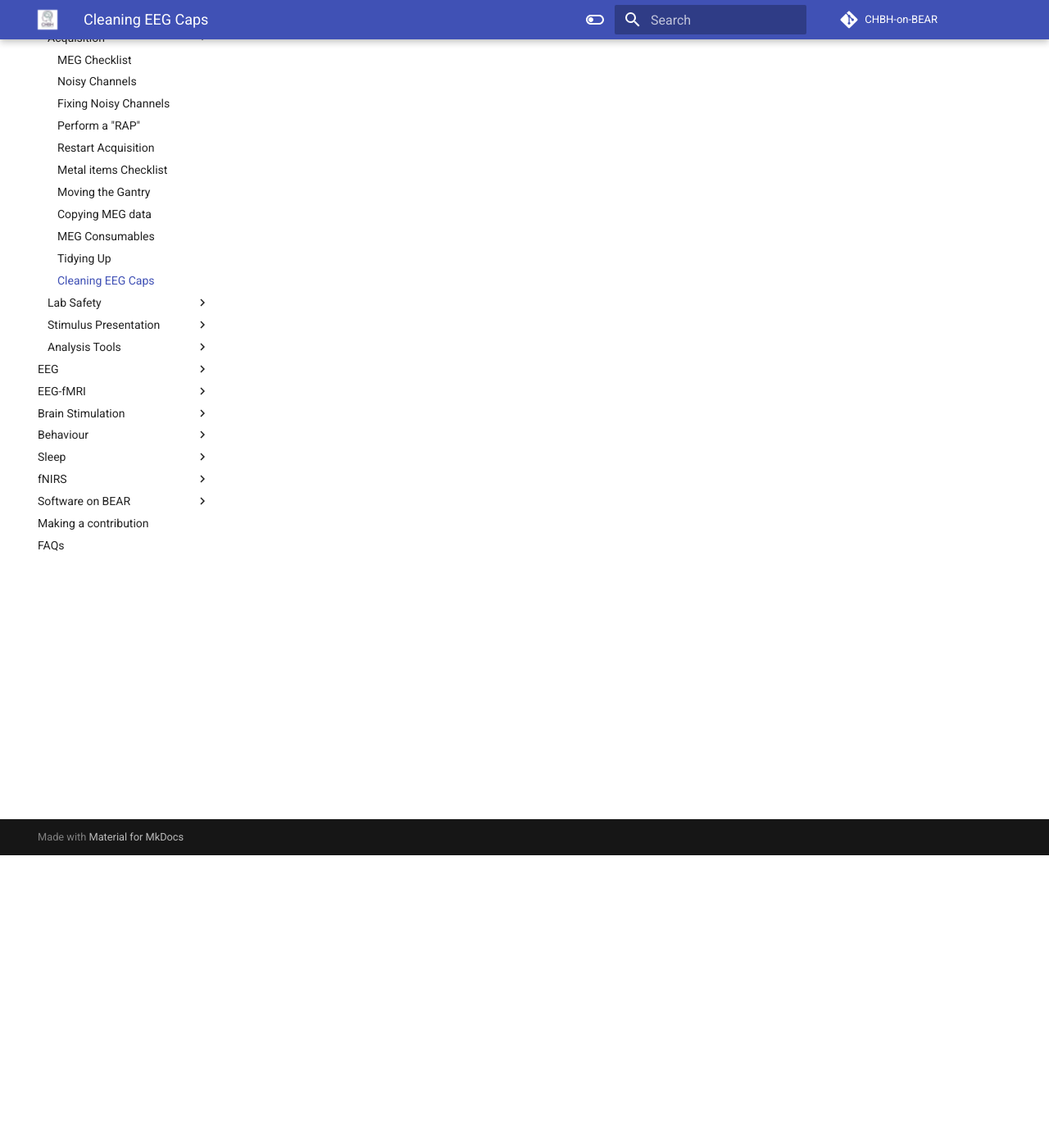
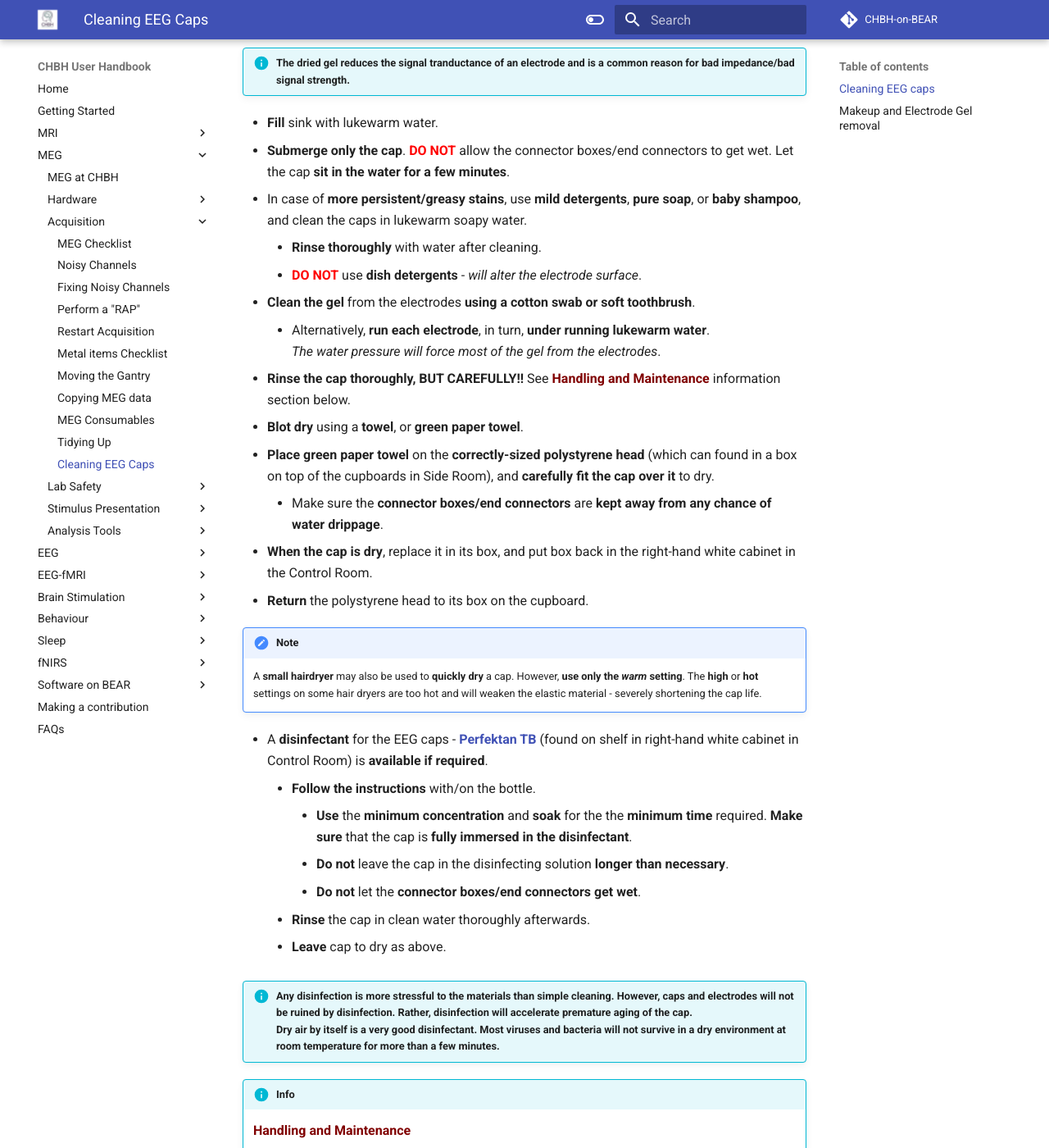
Before and after one commit to chbh-opensource/chbh-on-bear, an MkDocs documentation site: the page built from docs/meg/acquisition/cleaning_eeg_caps.md, in a window 1280 px wide and 1400 px high, scrolled down 357 px. Shown: the whole window at 82% size. Built offline with MkDocs 1.6.1 and Material for MkDocs 9.7.7, drawn with Linux system fonts in a browser that asks for light colours; comment, search, counter and statistics services are not loaded; some of the changed text lies outside the part shown.

Commit message:
adding Cleaning EEG caps page

```diff
--- a/docs/meg/acquisition/cleaning_eeg_caps.md
+++ b/docs/meg/acquisition/cleaning_eeg_caps.md
@@ -1,3 +1,58 @@
-# Cleaning EEG caps
+# Cleaning EEG caps / Makeup & EEG gel removal
 
-Some text
+**<p style="font-size:20px; ">Please <span style="color:red"> do not</span> use the <span style="color:red">toilet sinks</span> for any of the following purposes.**</p>
+
+## Cleaning EEG caps
+
+**Use** the <span style="color:blue">**ground floor shower **</span> (just outside the MEG corridor) sink,  or the <span style="color:blue">**first floor shower**</span> sink for cleaning the EEG caps.
+
+**Clean the caps** immediately after each use, ideally **before** the electrolyte gel/paste starts **drying**.
+
+!!! info "The dried gel reduces the signal tranductance of an electrode and is a common reason for bad impedance/bad signal strength."
+
+- **Fill** sink with lukewarm water.
+- **Submerge only the cap**. <span style="color:red">**DO NOT**</span> allow the connector boxes/end connectors to get wet. Let the cap **sit in the water for a few minutes**.
+- In case of **more persistent/greasy stains**, use **mild detergents**, **pure soap**, or **baby shampoo**, and clean the caps in lukewarm soapy water.
+	 - **Rinse thoroughly** with water after cleaning.
+	 - <span style="color:red">**DO NOT**</span> use **dish detergents** - *will alter the electrode surface*.
+- **Clean the gel** from the electrodes **using a cotton swab or soft toothbrush**.
+	 - Alternatively, **run each electrode**, in turn, **under running lukewarm water**.<br /> *The water pressure will force most of the gel from the electrodes*.
+- **Rinse the cap thoroughly, BUT CAREFULLY!!** See <span style="color:maroon">**Handling and Maintenance**</span> information section below.
+- **Blot dry** using a **towel**, or **green paper towel**.
+- **Place green paper towel** on the **correctly-sized polystyrene head** (which can found in a box on top of the cupboards in Side Room), and **carefully fit the cap over it** to dry.
+	 - Make sure the **connector boxes/end connectors** are **kept away from any chance of water drippage**.
+- **When the cap is dry**, replace it in its box, and put box back in the right-hand white cabinet in the Control Room.
+- **Return** the polystyrene head to its box on the cupboard.
+
+!!! note
+	A **small hairdryer** may also be used to **quickly dry** a cap. However, **use only the *warm* setting**. The **high** or **hot** settings on some hair dryers are too hot and will weaken the elastic material - severely shortening the cap life.
+
+- A **disinfectant** for the EEG caps - **[Perfektan TB](../../meg/pdfs/Perfektan_TB.pdf)** (found on shelf in right-hand white cabinet in Control Room) is **available if required**.
+	 - **Follow the instructions** with/on the bottle.
+		 - **Use** the **minimum concentration** and **soak** for the the **minimum time** required. **Make sure** that the cap is **fully immersed in the disinfectant**.
+		 - **Do not** leave the cap in the disinfecting solution **longer than necessary**.
+		 - **Do not** let the **connector boxes/end connectors get wet**.
+	- **Rinse** the cap in clean water thoroughly afterwards.
+	- **Leave** cap to dry as above.
+
+!!! info "Any disinfection is more stressful to the materials than simple cleaning. However, caps and electrodes will not be ruined by disinfection. Rather, disinfection will accelerate premature aging of the cap.<br />Dry air by itself is a very good disinfectant. Most viruses and bacteria will not survive in a dry environment at room temperature for more than a few minutes."
+
+!!! info
+	**<span style="font-size:medium;color:maroon">Handling and Maintenance</span>**<br />
+
+	- The **lifespan** of our EEG caps, and our reusable electrodes/HPI coils, **depends on handling**.
+	- The most **critical spot** of an EEG cap electrode is where **the elastic cable goes into the solid electrode housing and into the plug** - please <span style="color:red">**DO NOT**</span> overstretch/overbend this section.
+	- **EEG caps are**, and will stay, **non-magnetic if handled correctly**. However, they **do contain soft metals which will become magnetic if exposed to a magnetic field**.
+		- <span style="color:red">**NEVER**</span> take the caps **near an MR-scanner**.
+		- **Avoid** placing the cap **near an incandescent light bulb**, or a **Mains power wall socket**.
+		- **Do not** allow caps **to get dusty** - *ordinary household dust can be ferromagnetic.*
+	- **If the electrodes** in the cap do **become (slightly) magnetised**, in the majority of cases they can be **made MEG-compatible** again by **simply rewashing/cleaning the cap**.
+
+
+## Makeup and Electrode Gel removal
+
+**Escort** Participant to one of the **shower** rooms to **wash off** any electrode gel, or **for makeup removal** prior to Acquiring.<br />**Remember to take swipe card!**
+
+- **Towel** and **hair dryer** are in the Changing Room **wardrobe**.
+- **Makeup removal** cotton pads, *Micellar* water **are available**.
+- **Leave** the **used** towel on the **drying rack** in the Changing Room for MEG Support to deal with.
```
Also changed, not shown: docs/meg/acquisition/copying_meg_data.md (+1 -1 lines), docs/meg/acquisition/tidying_up.md (+2 -2 lines), 1 other file.
